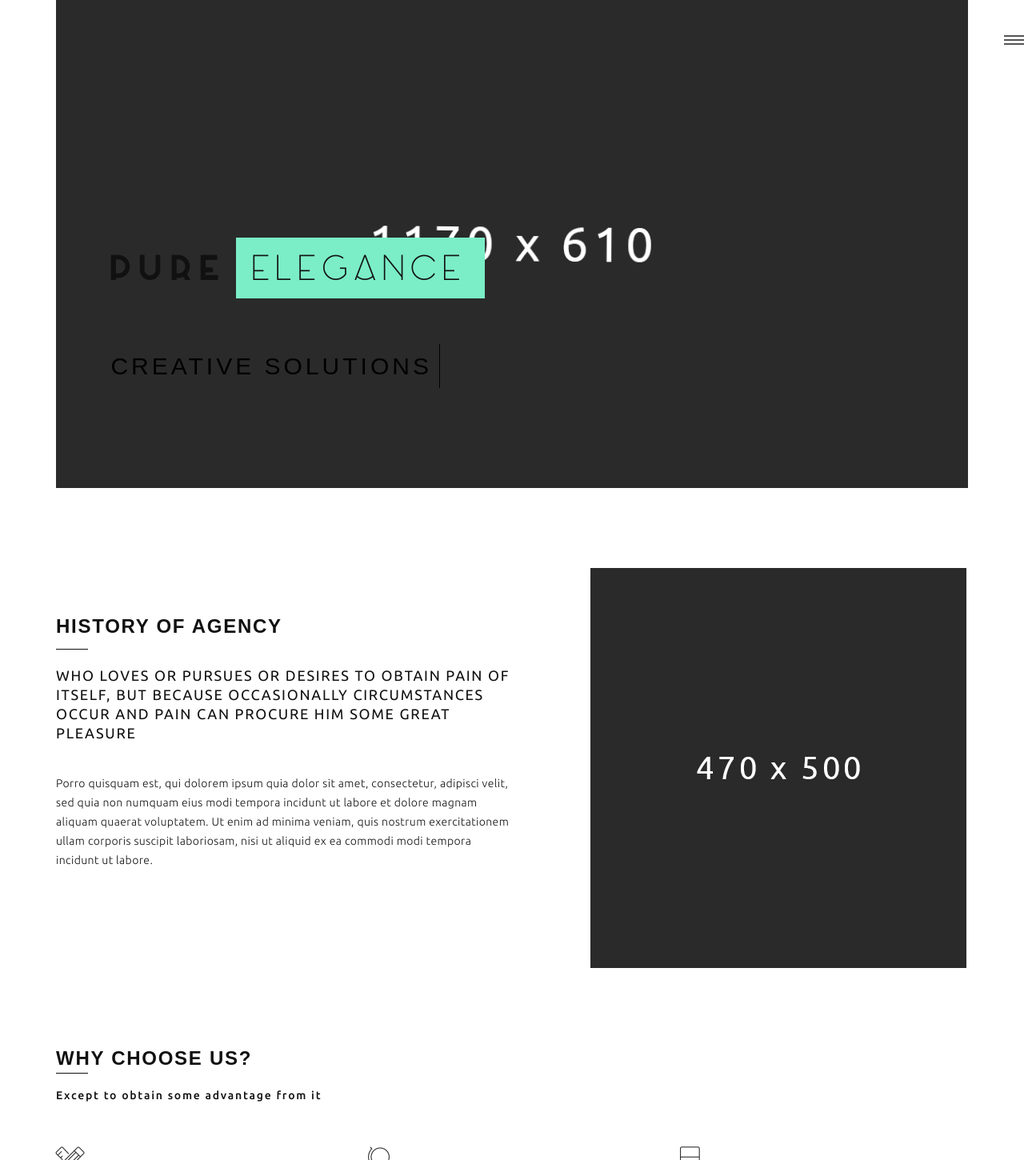
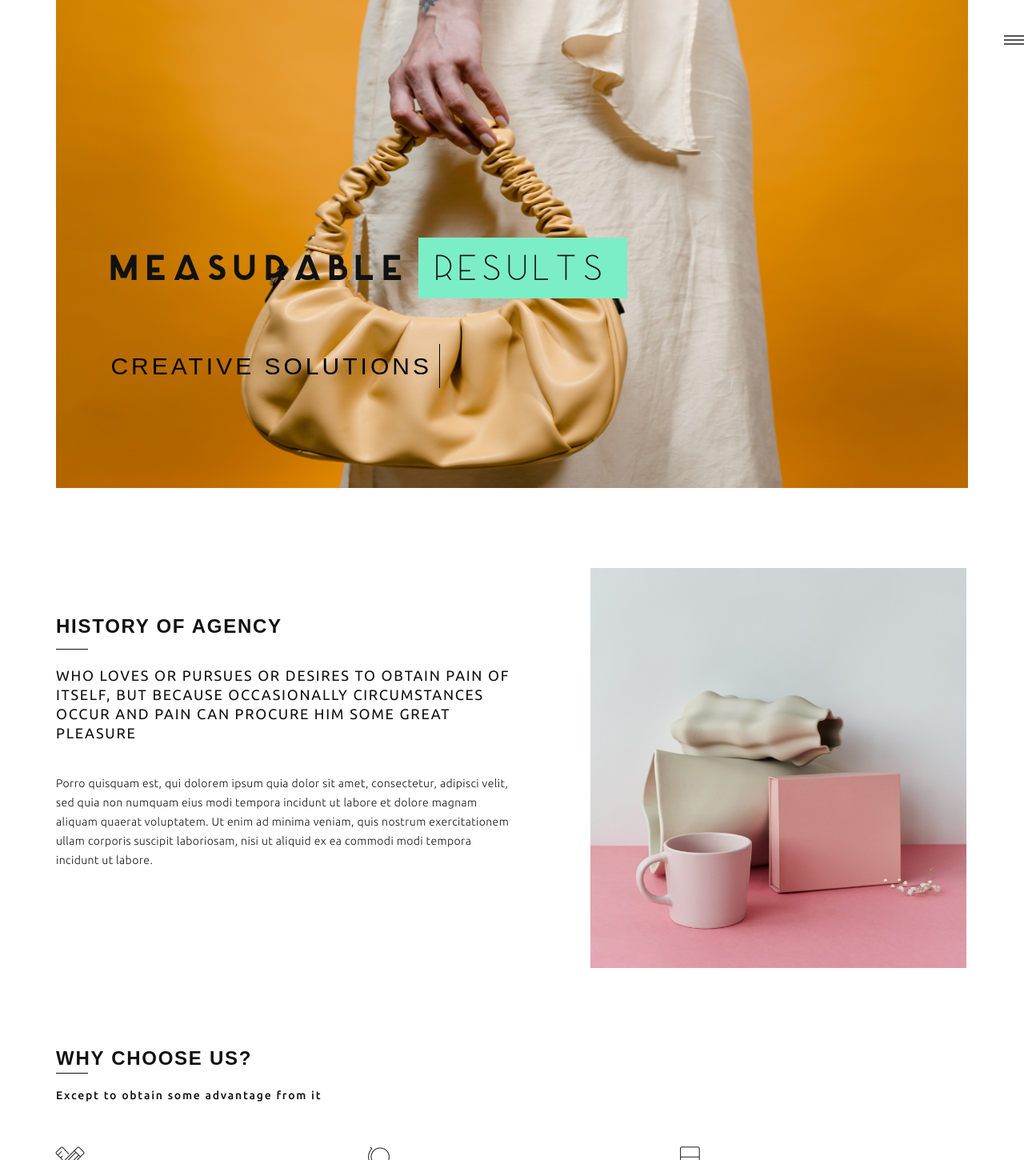
Before and after one commit to subhampatnaik20/web_crawler, a Django app: page / in a window 1280 px wide. Shown: the top 1450 px of the page at 80% size. Run offline with Django 4.2, Linux system fonts and the light colour scheme; some libraries are stand-ins or nearby versions; some web fonts are replaced.

Commit message:
Added img

```diff
--- a/templates/myapp/index.html
+++ b/templates/myapp/index.html
@@ -5,7 +5,7 @@
 
 <head>
     <meta charset="utf-8">
-    <title>OAK - HTML Theme</title>
+    <title>Crawl-It</title>
     <meta name="description" content="">
     <meta name="msapplication-tap-highlight" content="yes" />
     <meta name="viewport" content="width=device-width, user-scalable=no, initial-scale=1, minimum-scale=1.0, maximum-scale=1.0" />
@@ -100,7 +100,7 @@ function carousel() {
   <div class="slider-wrapper">
       <div class="slider-description">
           <div class="slider-description-inner">
-              <h1>Pure<span>Elegance</span></h1>
+              <h1>Measurable<span>Results</span></h1>
           </div>
           <div class="cd-intro">
               <div class="cd-headline clip">
@@ -113,9 +113,9 @@ function carousel() {
           </div>
       </div>
       <div id="slider-ef" class="slider-images-wrapper">
-          <img class="img-responsive" src="img/slider/image_1.jpg" alt="">
-          <img class="img-responsive" src="img/slider/image_2.jpg" alt="">
-          <img class="img-responsive" src="img/slider/image_3.jpg" alt="">
+          <img class="img-responsive" src="{% static 'img/1.png' %}" alt="">
+          <img class="img-responsive" src="{% static 'img/2.png' %}" alt="">
+          <img class="img-responsive" src="{% static 'img/3.png' %}" alt="">
       </div>
   </div>
 </div>
@@ -135,9 +135,9 @@ function carousel() {
       <div class="col-md-5 col-md-offset-1 wow fadeInUp" data-wow-duration="0.8s" data-wow-delay="0.3s">
           <div class="row">
               <div id="history-images" class="owl-carousel">
-                  <div><img class="img-responsive center-block" src="{% static 'img/about_img.jpg' %}" alt="About"></div>
-                  <div><img class="img-responsive center-block" src="{% static 'img/about_img2.jpg' %}" alt="About"></div>
-                  <div><img class="img-responsive center-block" src="{% static 'img/about_img3.jpg' %}" alt="About"></div>
+                  <div><img class="img-responsive center-block" src="{% static 'img/4.png' %}" alt="About"></div>
+                  <div><img class="img-responsive center-block" src="{% static 'img/5.png' %}" alt="About"></div>
+                  <div><img class="img-responsive center-block" src="{% static 'img/6.png' %}" alt="About"></div>
               </div>
           </div>
       </div>
```
Also changed, not shown: static/img/1.png (added), static/img/2.png (added), static/img/3.png (added), static/img/4.png (added), static/img/5.png (added), static/img/6.png (added).
